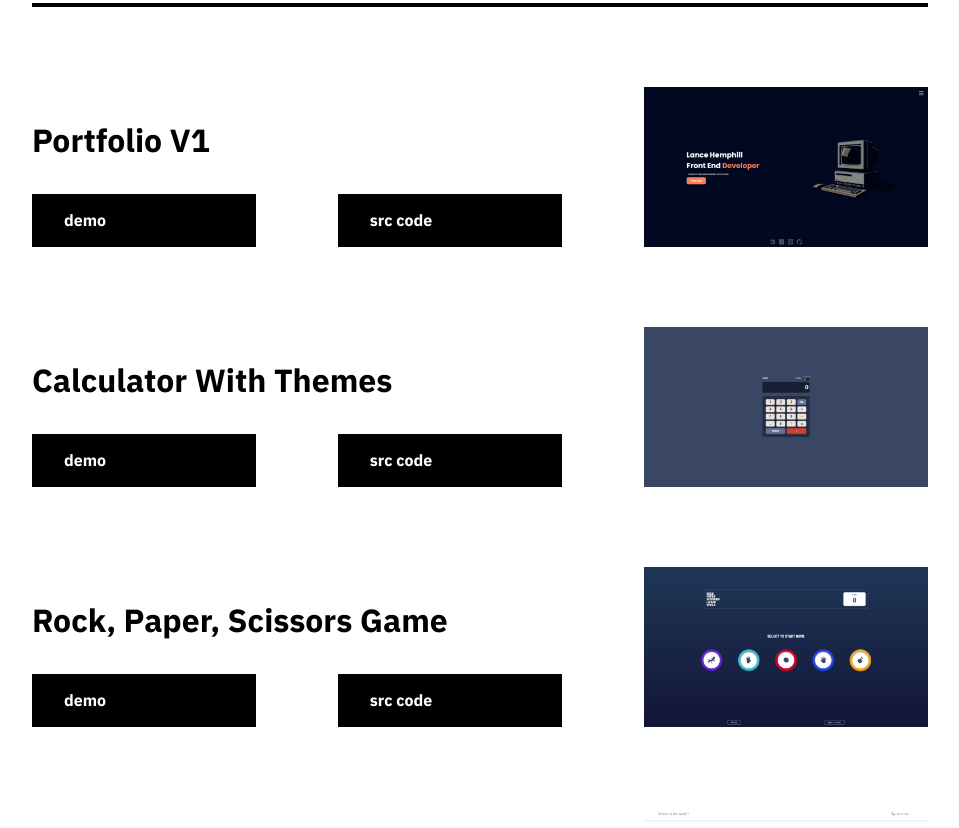
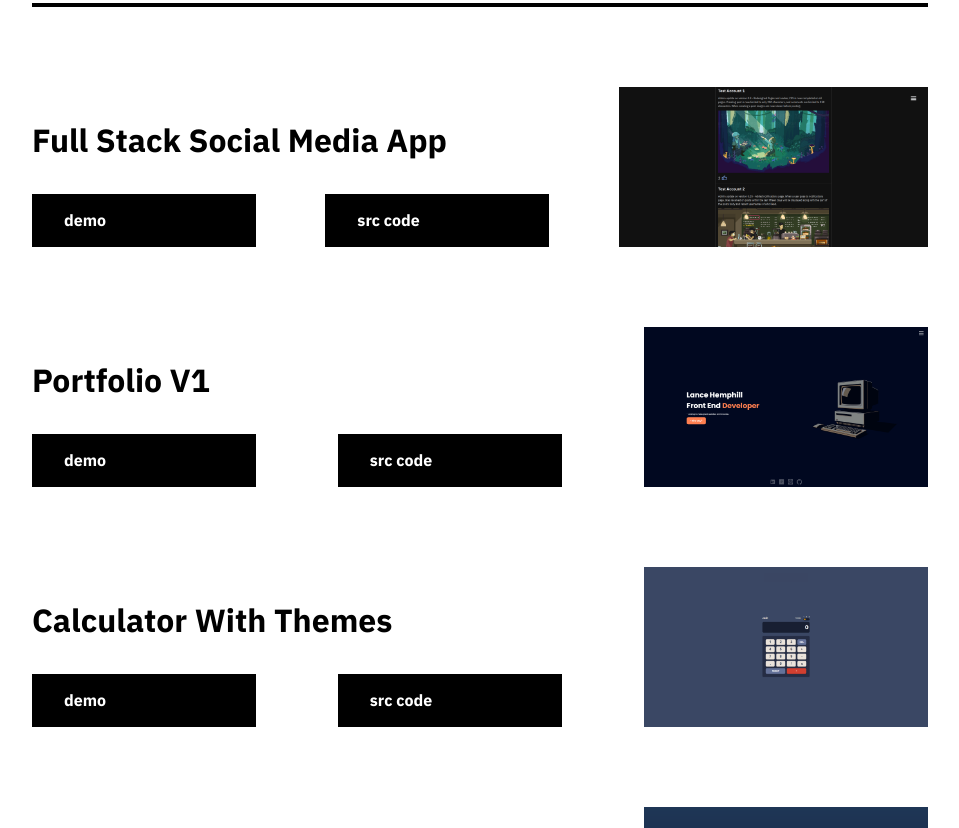
Before and after one commit to IzykGit/portfolio2, a React (Create React App) app: page / in a window 1280 px wide. Shown: the part 1051-1879 px from the top of the page, without its empty margins (160-1119 px from the left). Built offline with nearby package versions, Linux system fonts and the light colour scheme.

Commit message:
added social media project to project section

```diff
--- a/src/data/ProjectData.js
+++ b/src/data/ProjectData.js
@@ -2,9 +2,16 @@ import PortfolioV1 from '../assets/Portfolio.PNG';
 import Calculator from '../assets/calculator.PNG';
 import RockPaper from '../assets/rock-paper-scissors.PNG';
 import Countries from '../assets/countries.PNG';
+import SocialApp from '../assets/socialapp.png';
 
 
 const projects = [
+    {
+        name: 'Full Stack Social Media App',
+        src: SocialApp,
+        link: 'https://izyk.org',
+        code: 'https://github.com/IzykGit/social-app'
+    },
     {
         name: 'Portfolio V1',
         src: PortfolioV1,
```
Also changed, not shown: src/assets/socialapp.png (added).
